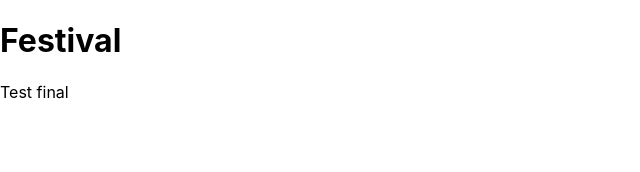
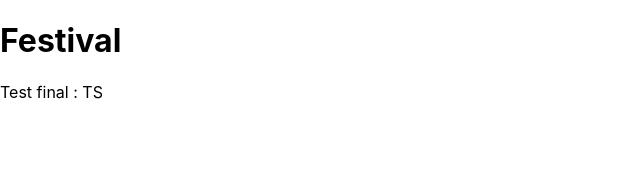
Before and after one commit to Jeff-Erson44/Festival-app, a Next.js app: page / in a window 1280 px wide. Shown: the top 172 px of the page, without its empty margins (0-640 px from the left). Built offline with nearby package versions, Linux system fonts and the light colour scheme.

Commit message:
test DNS refresh

```diff
--- a/pages/index.js
+++ b/pages/index.js
@@ -6,7 +6,7 @@ export default function Home() {
   return (
     <>
     <h1>Festival</h1>
-    <p>Test final</p>
+    <p>Test final : TS </p>
     </>
   )
 }
```
